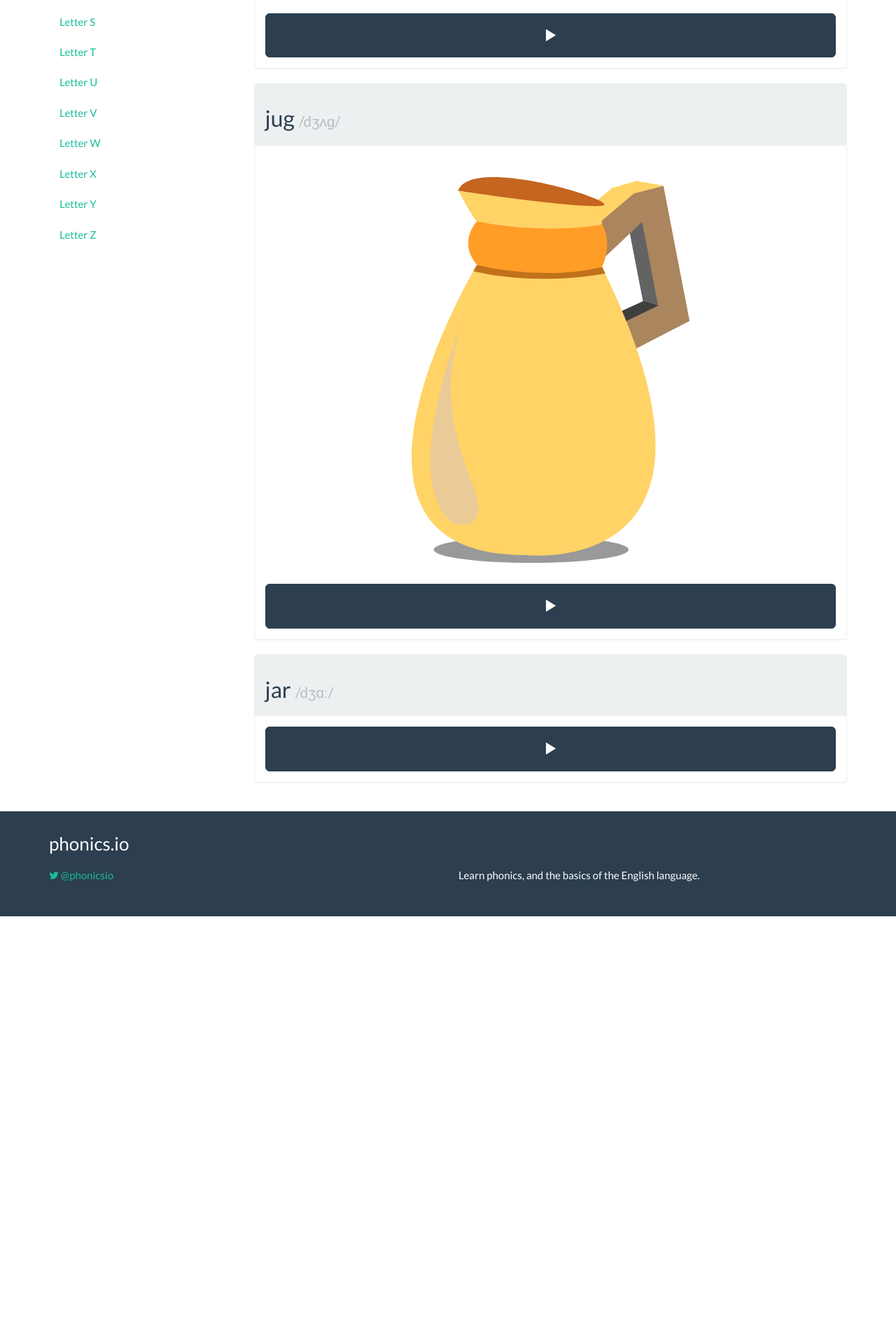
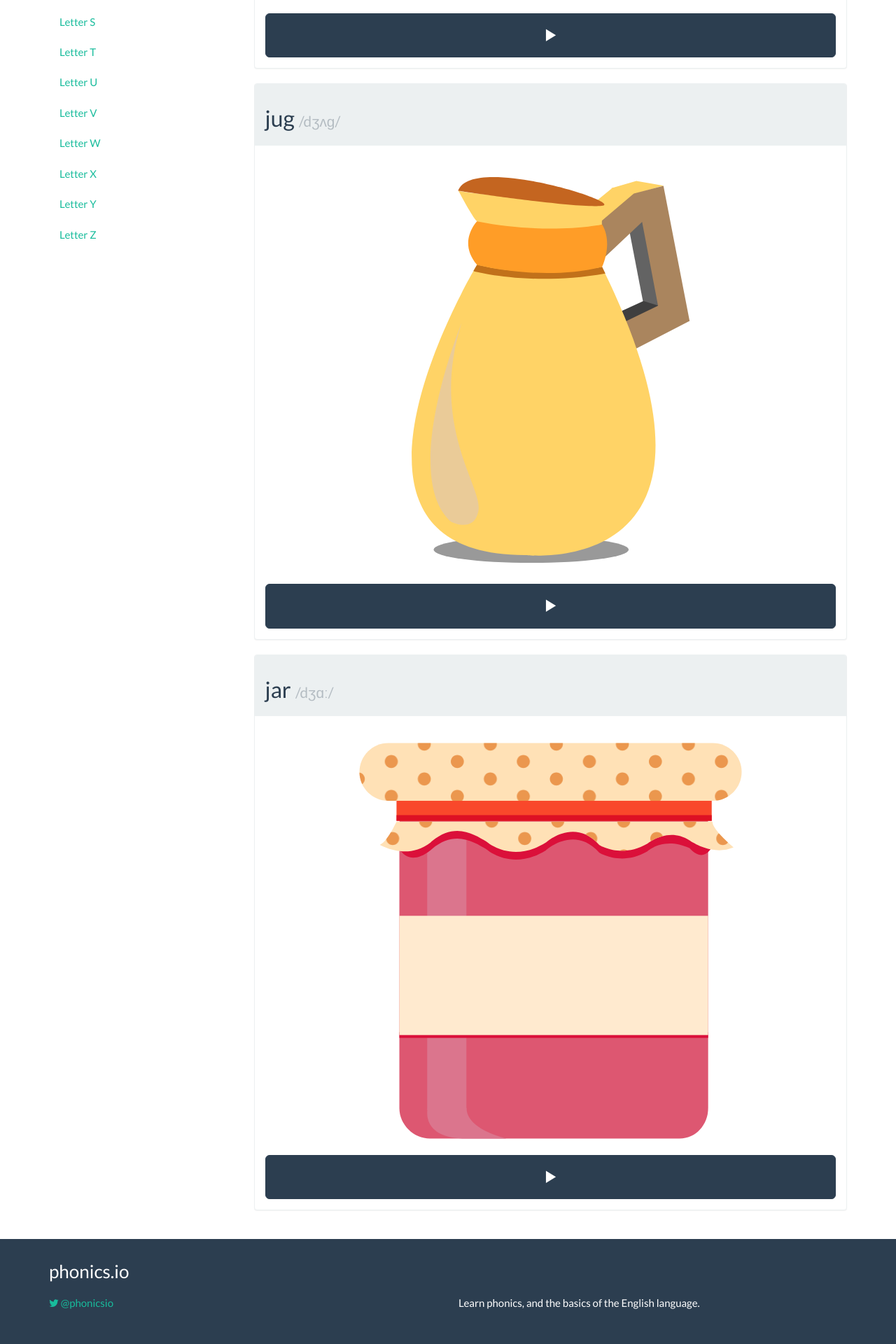
Before and after one commit to irmbrady/phonics.io, a Jekyll site: the page built from letters/j.html, in a window 1280 px wide. Shown: the part 852-2772 px from the top of the page at 70% size. Built offline with Jekyll 4.4.1, drawn with Linux system fonts in a browser that asks for light colours; nearby versions of some CDN libraries; before the commit the page ends 2161 px from its top, so only the background shows below that.

Commit message:
Added jar svg

```diff
--- a/letters/j.html
+++ b/letters/j.html
@@ -42,7 +42,7 @@
     <h2>jar <small>/dʒɑː/</small></h2>
   </div>
   <div class="panel-body">
-    <!-- <img src="/../resources/images/XX.svg" alt="XX" style="width: 100%; display: block;"/> -->
+    <img src="/../resources/images/jar.svg" alt="jar" style="width: 100%; display: block;"/>
     <audio id="say-jar">
       <source src="/../resources/sounds/mp3/jar.mp3" type="audio/mpeg" />
       <source src="/../resources/sounds/ogg/jar.ogg" type="audio/ogg" />
```
Also changed, not shown: resources/images/jar.svg (added).
